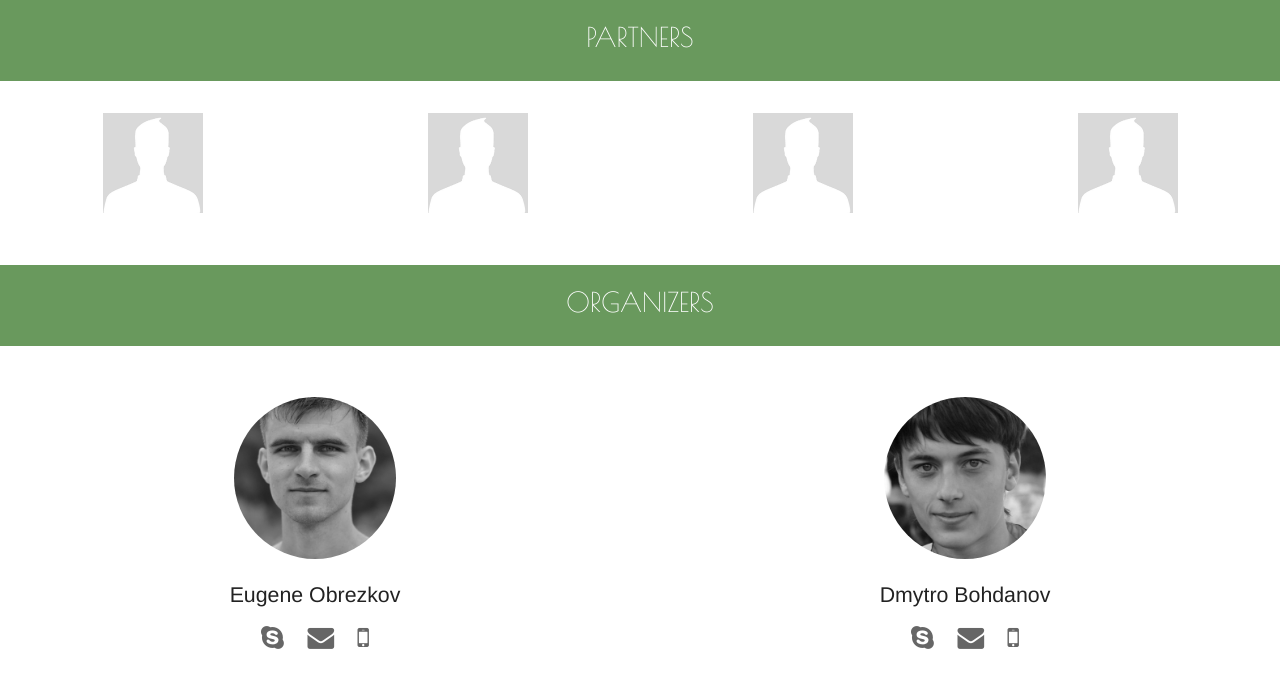
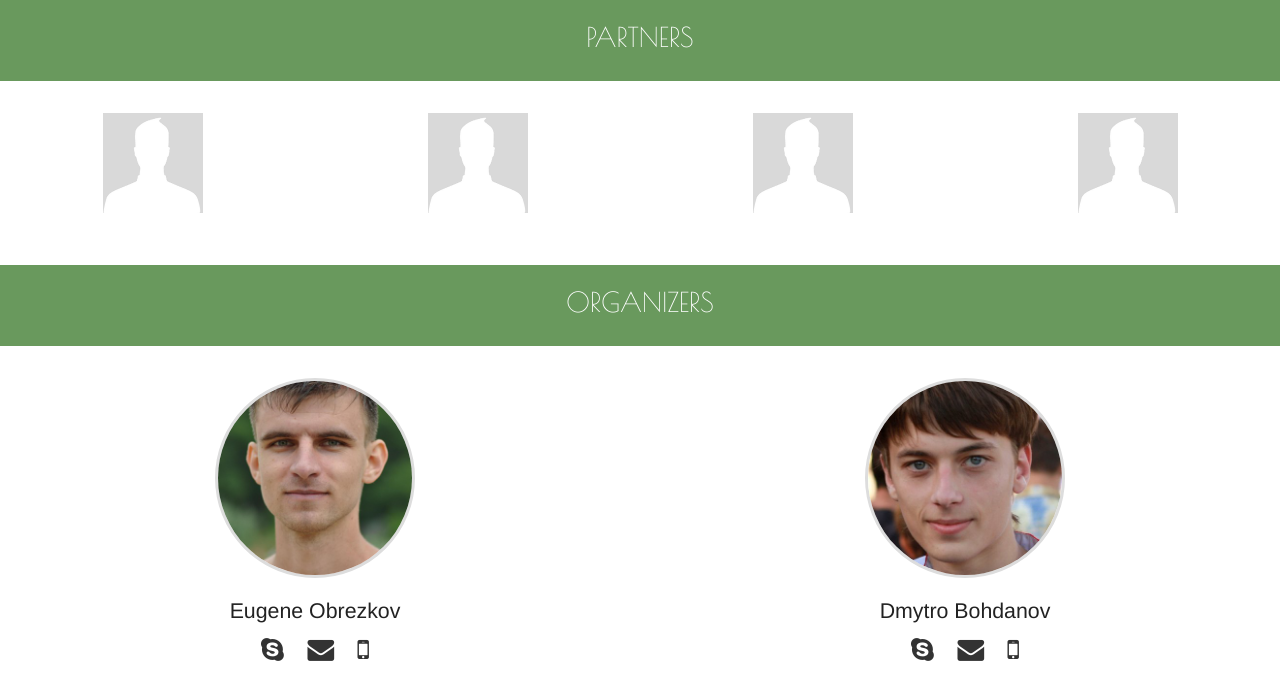
Before and after one commit to ghaiklor/kirovohradjs.com, a Jekyll site: the page built from index.html, in a window 1280 px wide. Shown: the part 2115-2815 px from the top of the page. Built offline with Jekyll 4.4.1, drawn with Linux system fonts in a browser that asks for light colours.

Commit message:
Small changes in organizers css

```diff
--- a/assets/css/styles.css
+++ b/assets/css/styles.css
@@ -21,10 +21,10 @@ html, body {
 }
 
 .transition {
-  -webkit-transition: 0.5s ease-in-out;
-  -moz-transition: 0.5s ease-in-out;
-  -o-transition: 0.5s ease-in-out;
-  transition: 0.5s ease-in-out;
+  -webkit-transition: 1s ease-in-out;
+  -moz-transition: 1s ease-in-out;
+  -o-transition: 1s ease-in-out;
+  transition: 1s ease-in-out;
 }
 
 /* HEADER */
@@ -129,37 +129,37 @@ section.organizers ul {
 
 section.organizers ul .row.photo {
   height: 200px;
-  padding-top: 1rem;
-  padding-bottom: 1rem;
+  margin-bottom: 1rem;
 }
 
 section.organizers ul .row.photo img {
-  -webkit-filter: grayscale(1);
-  filter: grayscale(1);
+  -webkit-filter: grayscale(0);
+  filter: grayscale(0);
   border-radius: 100%;
-  border: 3px solid #FFFFFF;
+  border: 3px solid #DDDDDD;
   max-height: 100%;
 }
 
 section.organizers ul .row.photo img:hover {
-  -webkit-filter: grayscale(0);
-  filter: grayscale(0);
+  -webkit-filter: grayscale(0.2);
+  filter: grayscale(0.2);
+  border-radius: 0;
 }
 
 section.organizers ul .row.name {
-  padding-bottom: 0.3em;
+  margin-bottom: 0.1rem;
 }
 
 section.organizers ul .row.name span.name {
   font-size: 16pt;
-  font-weight: 200;
+  font-weight: lighter;
 }
 
 section.organizers ul .row.contacts a {
-  margin-left: 0.3em;
-  margin-right: 0.3em;
+  padding-left: 0.3em;
+  padding-right: 0.3em;
   font-size: 20pt;
-  color: #666666;
+  color: #333333;
 }
 
 section.organizers ul .row.contacts a:hover {
```
